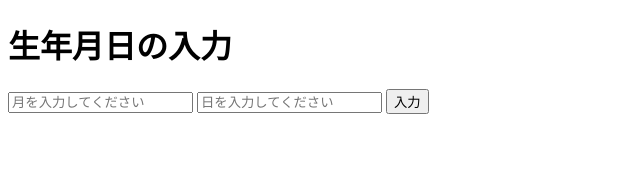
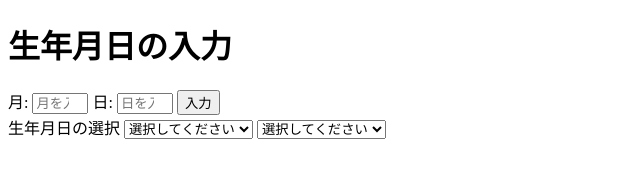
Before and after one commit to urneighbor1/practice-javascript, a plain HTML site: page index.html in a window 1280 px wide. Shown: the whole page, without its empty margins (0-640 px from the left). Drawn offline with Linux system fonts and the light colour scheme.

Commit message:
10-4 写経

```diff
--- a/index.html
+++ b/index.html
@@ -7,9 +7,80 @@
     <script src="main.js" defer></script>
   </head>
   <body>
-    <h1>生年月日の入力</h1>
-    <input type="number" id="month" placeholder="月を入力してください" />
-    <input type="number" id="day" placeholder="日を入力してください" />
-    <button onclick="showBirth()">入力</button>
+    <div>
+      <h1>生年月日の入力</h1>
+      <label for="month">月:</label>
+      <input
+        id="month"
+        type="number"
+        min="1"
+        max="12"
+        autocomplete="bday-month"
+        placeholder="月を入力してください"
+      />
+      <label for="day">日:</label>
+      <input
+        id="day"
+        type="number"
+        min="1"
+        max="31"
+        autocomplete="bday-day"
+        placeholder="日を入力してください"
+      />
+      <button onclick="errorCheck()">入力</button>
+    </div>
+
+    <div>
+      <label for="date-select">生年月日の選択</label>
+      <select name="month2" id="month-select">
+        <option value="" selected>選択してください</option>
+        <option value="1">1</option>
+        <option value="2">2</option>
+        <option value="3">3</option>
+        <option value="4">4</option>
+        <option value="5">5</option>
+        <option value="6">6</option>
+        <option value="7">7</option>
+        <option value="8">8</option>
+        <option value="9">9</option>
+        <option value="10">10</option>
+        <option value="11">11</option>
+        <option value="12">12</option>
+      </select>
+      <select name="day2" id="day-select">
+        <option value="" selected>選択してください</option>
+        <option value="1">1</option>
+        <option value="2">2</option>
+        <option value="3">3</option>
+        <option value="4">4</option>
+        <option value="5">5</option>
+        <option value="6">6</option>
+        <option value="7">7</option>
+        <option value="8">8</option>
+        <option value="9">9</option>
+        <option value="10">10</option>
+        <option value="11">11</option>
+        <option value="12">12</option>
+        <option value="13">13</option>
+        <option value="14">14</option>
+        <option value="15">15</option>
+        <option value="16">16</option>
+        <option value="17">17</option>
+        <option value="18">18</option>
+        <option value="19">19</option>
+        <option value="20">20</option>
+        <option value="21">21</option>
+        <option value="22">22</option>
+        <option value="23">23</option>
+        <option value="24">24</option>
+        <option value="25">25</option>
+        <option value="26">26</option>
+        <option value="27">27</option>
+        <option value="28">28</option>
+        <option value="29">29</option>
+        <option value="30">30</option>
+        <option value="31">31</option>
+      </select>
+    </div>
   </body>
 </html>
--- a/main.js
+++ b/main.js
@@ -4,7 +4,6 @@
   タグの中にある付加情報のことを属性という
   console.log()はC言語でいうところのprintf()のようなもの
 */
-
 /** @type {HTMLInputElement} */
 const monthInput = document.getElementById("month");
 /** @type {HTMLInputElement} */
@@ -14,10 +13,22 @@ const p = document.createElement("p");
 document.body.appendChild(p);
 
 function errorCheck() {
-  console.log(monthInput);
-  console.log(dayInput);
+  const month = monthInput.value;
+  const day = dayInput.value;
+  if (/* isNaN(month) || */ !(1 <= month && month <= 12)) {
+    alert("適切な値ではありません");
+    return;
+  }
+  /*
+  const date = new Date(2000, month - 1, day);
+  if (date.getMonth() + 1 != month || date.getDate() != day) {
+    alert("適切な値ではありません");
+    return;
+  }
+    */
+  console.log(`month: ${monthInput.value}, day: ${dayInput.value}`);
 }
 
 function showBirth() {
-  p.innerText = `${month.value}月${dayInput.value}日`;
+  p.innerText = `${monthInput.value}月${dayInput.value}日`;
 }
```
